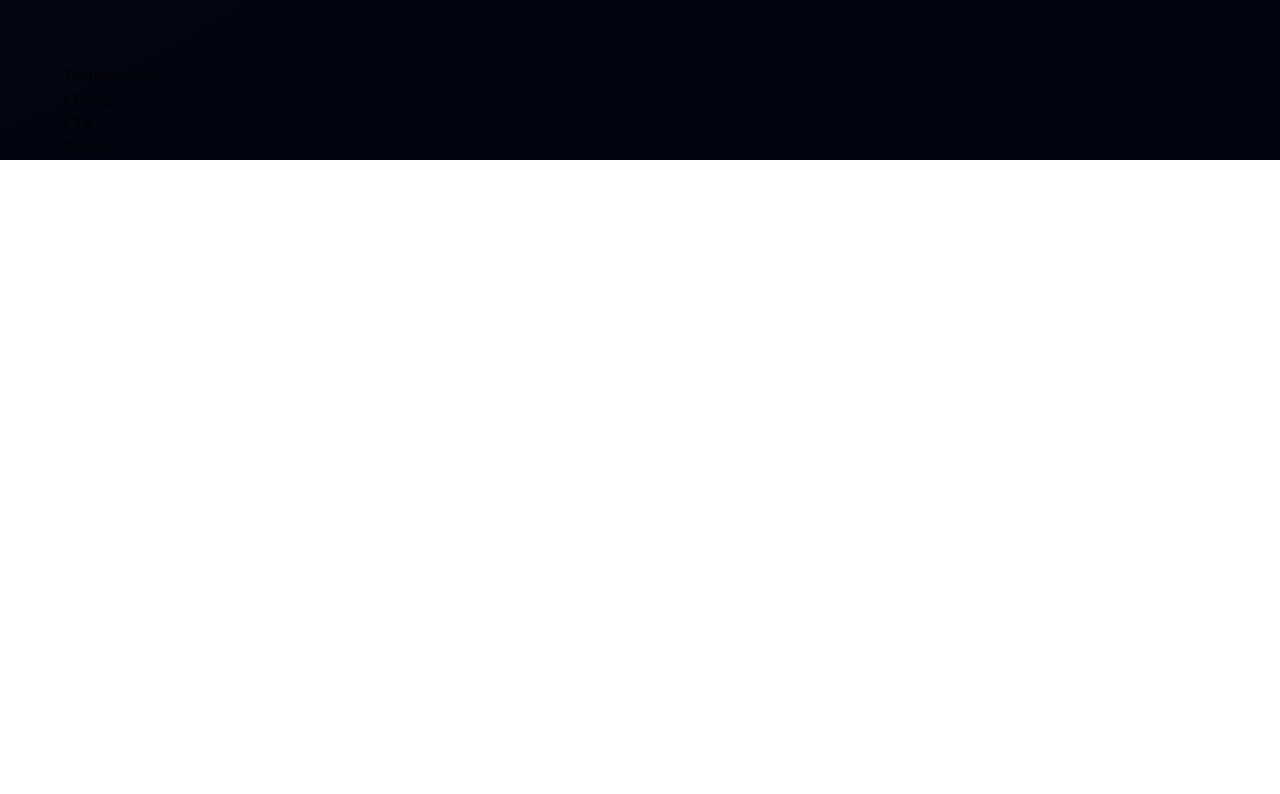
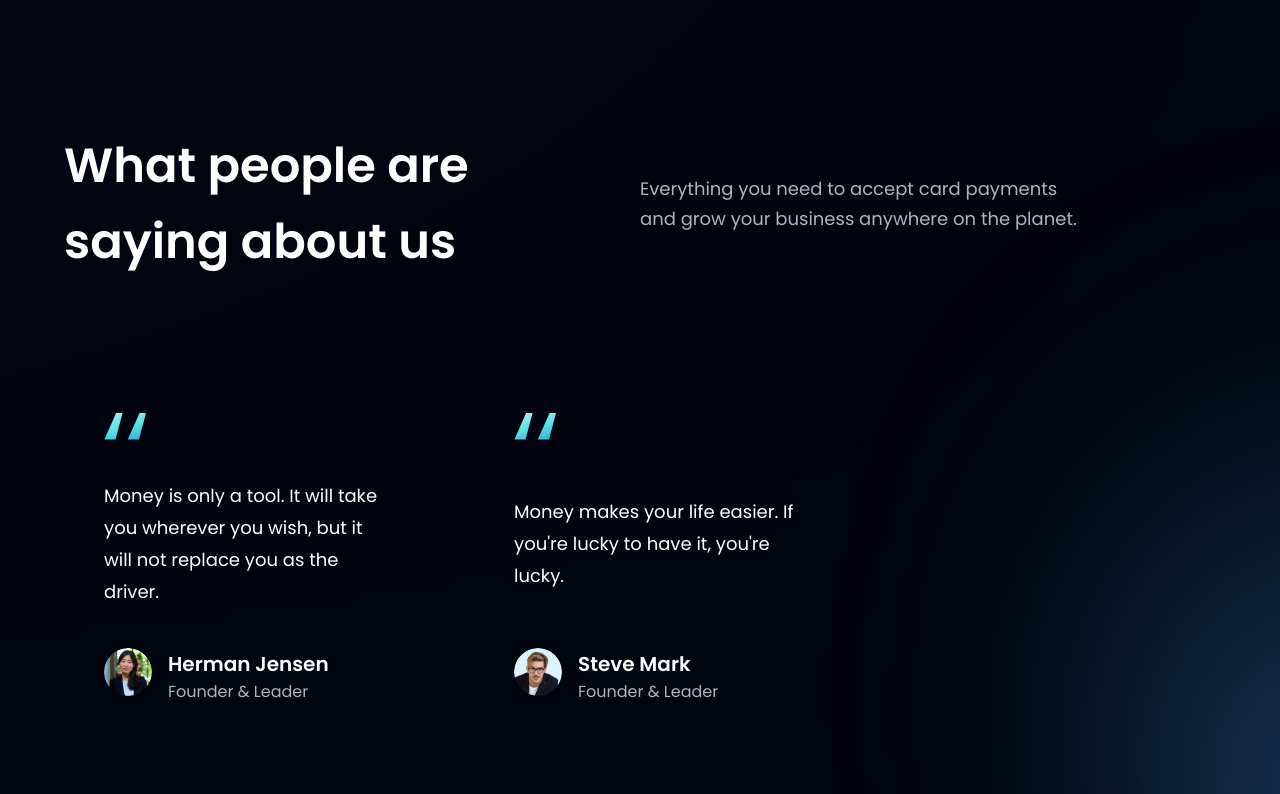
Before and after one commit to javiergenepaul/hoobank-react-tailwind-yt-tutorial, a React (Vite) app: page / in a window 1280 px wide. Shown: the part 2686-3480 px from the top of the page. Before the commit the page ends 2846 px from the top, so only its background shows below. Built offline with nearby package versions, Linux system fonts and the light colour scheme.

Commit message:
update testimonials

```diff
--- a/src/components/FeedbackCard.jsx
+++ b/src/components/FeedbackCard.jsx
@@ -1,9 +1,24 @@
-import React from 'react'
+import { quotes } from '../assets';
 
-const FeedbackCard = () => {
-  return (
-    <div>FeedbackCard</div>
-  )
-}
+const FeedbackCard = ({ content, name, title, img }) => (
+    <div className="flex justify-between flex-col px-10 py-12 rounded-[20px] max-w-[370px] md:mr-10 sm:mr-5 my-5 feedback-card">
+        <img src={quotes} alt="double_quotes" className="w-[42px] h-[27px] object-contain" />
+        <p className="font-poppins font-normal text-[18px] leading-[32px] text-white my-10">
+            {content}
+        </p>
+        <div className="flex flex-row">
+            <img src={img} alt={name} className="w-[48px] h-[48px] rounded-full" />
+            <div className="flex flex-col ml-4">
+                <h4 className="font-poppins font-semibold text-[20px] leading-[32px] text-white">
+                    {name}
+                </h4>
+                <p className="font-poppins font-normal text-[16px] leading-[24px] text-dimWhite">
+                    {title}
+                </p>
+            </div>
+        </div>
+    </div>
+)
+
 
 export default FeedbackCard
--- a/src/components/Testimonials.jsx
+++ b/src/components/Testimonials.jsx
@@ -1,9 +1,30 @@
-import React from 'react'
+import { feedback } from '../constants'
+import styles from '../style'
+import FeedbackCard from './FeedbackCard'
 
-const Testimonials = () => {
-  return (
-    <div>Testimonials</div>
-  )
-}
+const Testimonials = () => (
+    <section
+        id="testimonials"
+        className={`${styles.paddingY} ${styles.flexCenter} flex-col relative`}>
+        {/* TODO */}
+        <div className='absolute z-[0] w-[60%] h-[60%] -right-[50%] rounded-full blue__gradient'/>
+        <div className="w-full flex justify-between items-center md:flex-row flex-col sm:mb-16 mb-5 relative z-[1]">
+            <h1 className={styles.heading2}>
+                What people are <br className="sm:block hidden" /> saying about us
+            </h1>
+            <div className="w-full md:mt-0 mt-6">
+                <p className={`${styles.paragraph} text-left max-w-[450px]`}>
+                    Everything you need to accept card payments and grow your business anywhere on
+                    the planet.
+                </p>
+            </div>
+        </div>
+		<div className="flex flex-wrap sm:justify-start justify-center w-full feedback-container relative z-[1]">
+			{feedback.map((card) => (
+				<FeedbackCard key={card.id} {...card} />
+			))}
+		</div>
+    </section>
+)
 
 export default Testimonials
```
